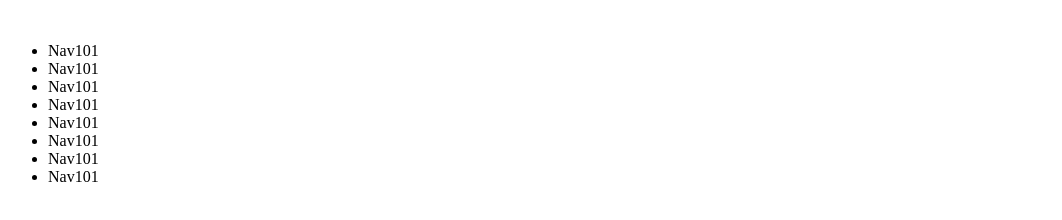
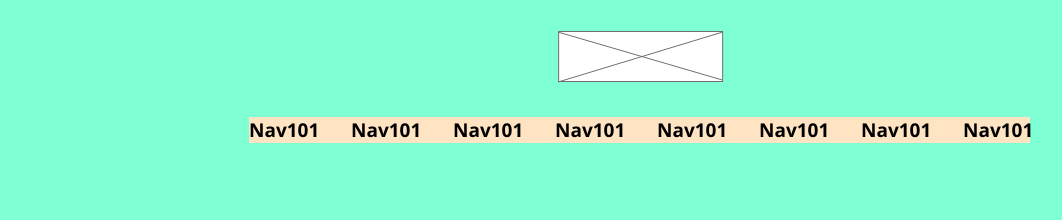
Before and after one commit to DevHimanshu63/CoolProject, a plain HTML site: page index.html in a window 1280 px wide. Shown: the whole page, without its empty margins (0-1062 px from the left). Drawn offline with Linux system fonts and the light colour scheme.

Commit message:
nabvar is completed

```diff
--- a/index.html
+++ b/index.html
@@ -13,7 +13,7 @@
 
     <div class="main_navbar">
 
-        <div>
+        <div class="logo">
             <img src="logo.png" alt="">
         </div>
 
@@ -21,13 +21,13 @@
             <nav id="navbar">
                 <ul class="ul_list">
                     <li>Nav101</li>
-                    <li>Nav101</li>
-                    <li>Nav101</li>
-                    <li>Nav101</li>
-                    <li>Nav101</li>
-                    <li>Nav101</li>
-                    <li>Nav101</li>
-                    <li>Nav101</li>
+                    <li class="navli">Nav101</li>
+                    <li class="navli">Nav101</li>
+                    <li class="navli">Nav101</li>
+                    <li class="navli">Nav101</li>
+                    <li class="navli">Nav101</li>
+                    <li class="navli">Nav101</li>
+                    <li class="navli">Nav101</li>
                 </ul>
             </nav>
         </div>
--- a/style.css
+++ b/style.css
@@ -0,0 +1,43 @@
+*{
+  padding: 0px;
+  box-sizing: border-box;
+    margin: 0px;
+}
+body{
+    max-width: 1280px;
+    background-color: aquamarine;
+}
+.ul_list{
+    display: flex;
+}
+
+li{
+    list-style: none;
+    width: 47px;
+    height: 26px;
+    font: normal normal 600 19px/26px Segoe UI;
+letter-spacing: 0px;
+color: #000000;
+opacity: 1;
+}
+.navli{
+    margin-left: 55px;
+    width: 47px;
+    height: 26px;
+    font: normal normal 600 19px/26px Segoe UI;
+letter-spacing: 0px;
+color: #000000;
+opacity: 1;
+}
+.logo img{
+margin-top: 31px;
+margin-left: 558px;
+}
+nav ul{
+    width: 781px;
+    height: 26px;
+    background-color: bisque;
+    margin-left: 249px;
+    margin-top: 30px;
+
+}
```
Also changed, not shown: logo.png (added).
